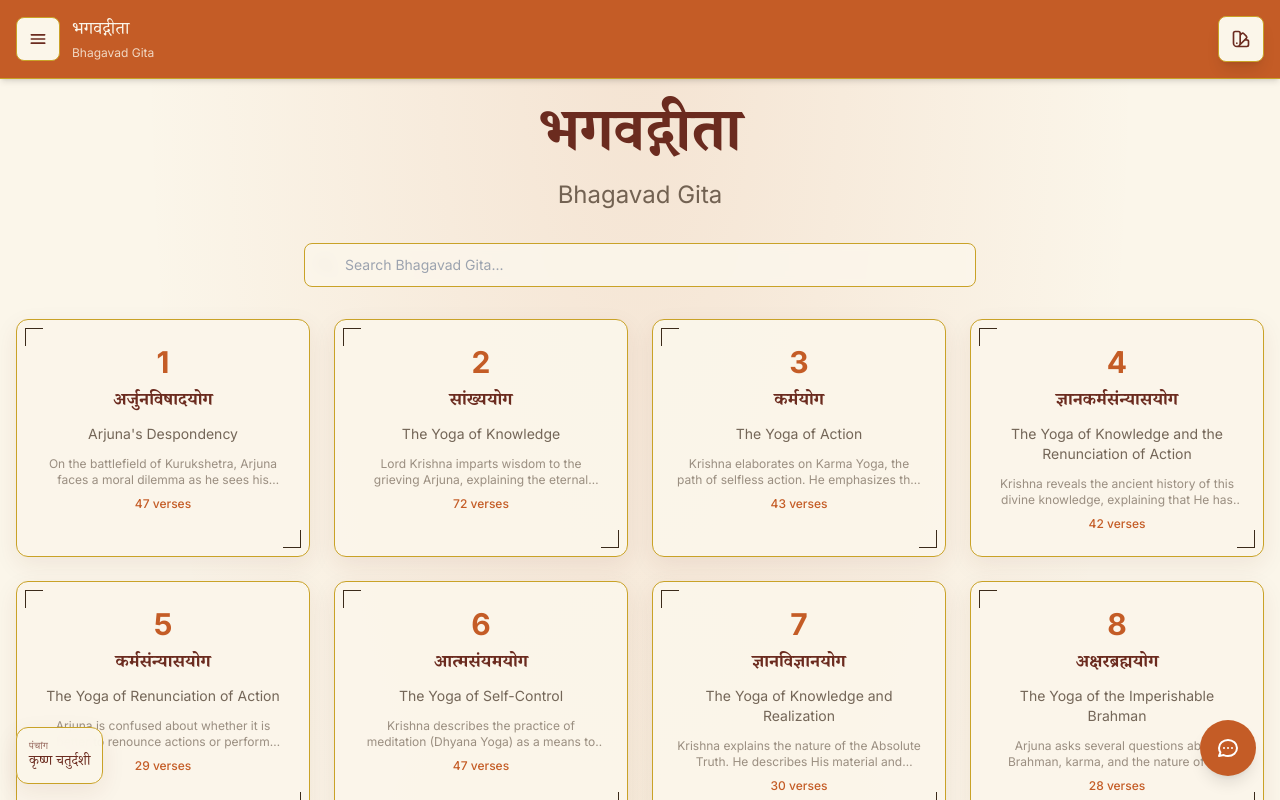
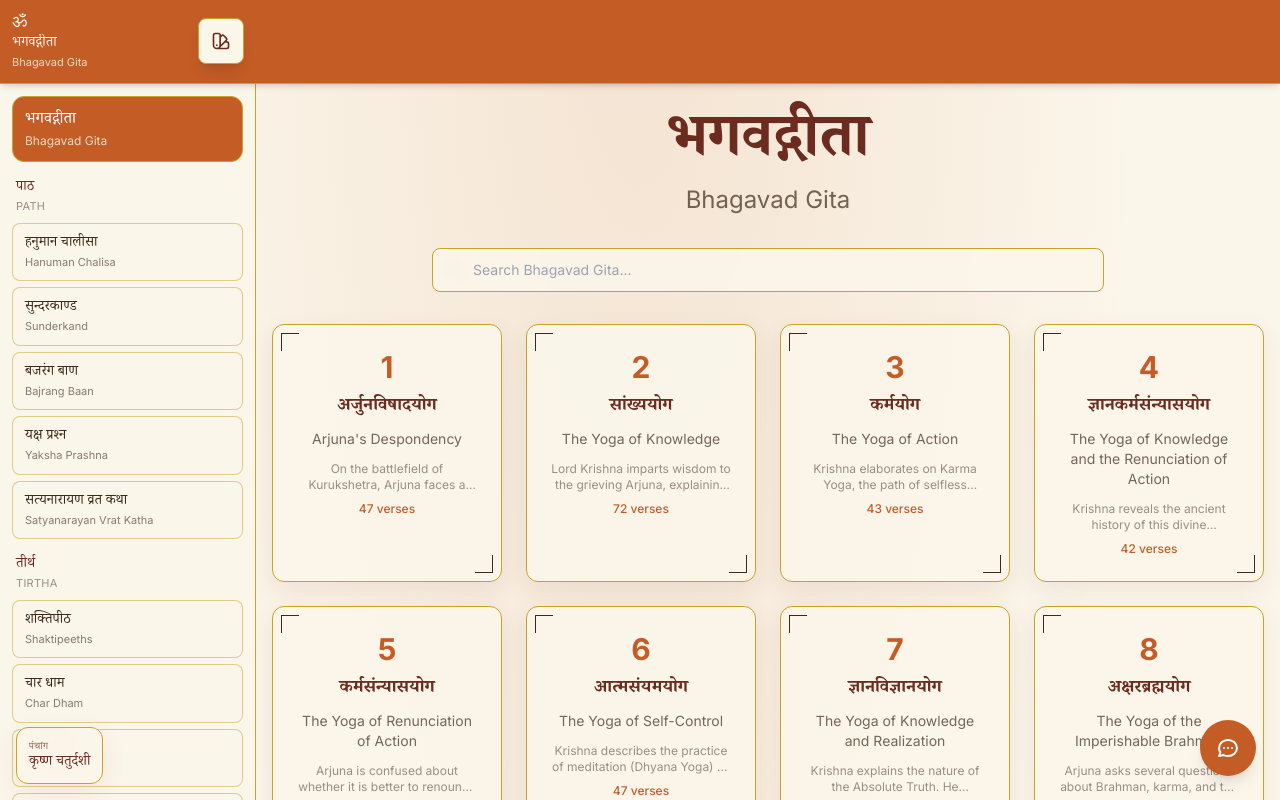
Before and after one commit to TechnoBlogger14o3/dharmic-treasures, a React (Vite) app: page / in a window 1280 px wide. Shown: the top 800 px of the page. Built offline with nearby package versions, Linux system fonts and the light colour scheme; a web font is replaced by a local one.

Commit message:
UI improved

```diff
--- a/src/App.tsx
+++ b/src/App.tsx
@@ -237,11 +237,7 @@ function App() {
 
   return (
     <ErrorBoundary>
-      <div className={`min-h-screen transition-colors duration-500 ${backgroundClasses[backgroundTheme]}`}>
-        {/* Header with Text Type Selector */}
-        <div className="sticky top-0 z-50 bg-saffron shadow-md border-b border-gold">
-          <div className="container mx-auto px-3 sm:px-4 py-3 sm:py-4">
-            <div className="flex items-center justify-between gap-2">
+      <div className={`min-h-screen flex flex-col transition-colors duration-500 ${backgroundClasses[backgroundTheme]}`}>
         <SiteNav
           currentType={textType}
           labels={textConfigsBase}
@@ -251,21 +247,16 @@ function App() {
             setSelectedVerse(1)
             setSourcePdf(null)
           }}
-              />
-              <div className="flex-shrink-0">
+        >
           <BackgroundSelector
             currentTheme={backgroundTheme}
             onThemeChange={setBackgroundTheme}
             themes={Object.keys(backgroundClasses)}
           />
-              </div>
-            </div>
-          </div>
-        </div>
-
+        </SiteNav>
 
         {/* Main Content */}
-        <div className="relative z-10">
+        <div className="relative z-10 flex-1 md:pl-64">
           {sourcePdf ? (
             <Suspense fallback={<LoadingSpinner />}>
               <div key={`source-pdf-${sourcePdf.path}-${sourcePdf.page}`} className="animate-fadeIn">
@@ -344,7 +335,7 @@ function App() {
         <PanchangWidget />
         <GitaChatbot />
 
-        <footer className="mt-12 border-t border-gold bg-cream">
+        <footer className="mt-auto border-t border-gold bg-cream md:pl-64">
           <div className="container mx-auto px-4 py-8 text-center text-sm text-ink">
             <div className="text-xs uppercase tracking-[0.2em] text-maroon/80 font-serif">Connect & Explore</div>
             <div className="mt-2 text-base font-semibold text-maroon">
--- a/src/components/ChapterView.tsx
+++ b/src/components/ChapterView.tsx
@@ -133,8 +133,7 @@ export default function ChapterView({
             backgroundPosition: 'center top',
             backgroundRepeat: 'no-repeat',
             backgroundAttachment: 'fixed',
-            top: '40px',
-            height: 'calc(100% - 40px)',
+            inset: 0,
           }}
         >
           {/* Gradient fade overlays for smooth edges */}
--- a/src/components/SiteNav.tsx
+++ b/src/components/SiteNav.tsx
@@ -1,4 +1,4 @@
-import { useEffect, useState } from 'react'
+import { useEffect, useState, type ReactNode } from 'react'
 import type { TextType } from '../../types'
 import { NAV_GROUPS } from '../utils/siteNav'
 
@@ -6,9 +6,86 @@ interface SiteNavProps {
   currentType: TextType
   labels: Record<TextType, { name: string; nameHindi: string }>
   onSelect: (type: TextType) => void
+  children?: ReactNode
 }
 
-export default function SiteNav({ currentType, labels, onSelect }: SiteNavProps) {
+function CurrentTitle({ current }: { current: { name: string; nameHindi: string } }) {
+  return (
+    <div className="min-w-0">
+      <div className="text-lg leading-none">ॐ</div>
+      <div className="font-serif text-sm mt-1 truncate">{current.nameHindi}</div>
+      <div className="text-[11px] text-cream/80 truncate">{current.name}</div>
+    </div>
+  )
+}
+
+function NavList({
+  currentType,
+  labels,
+  onChoose,
+}: {
+  currentType: TextType
+  labels: Record<TextType, { name: string; nameHindi: string }>
+  onChoose: (type: TextType) => void
+}) {
+  return (
+    <div className="p-3 pb-8 space-y-4">
+      {NAV_GROUPS.map((group) => {
+        if (group.kind === 'item') {
+          const selected = currentType === group.type
+          return (
+            <button
+              key={group.id}
+              type="button"
+              onClick={() => onChoose(group.type)}
+              className={`w-full text-left px-3 py-3 rounded-xl border touch-manipulation min-h-[48px] ${
+                selected
+                  ? 'bg-saffron text-white border-gold'
+                  : 'bg-cream border-gold/70 text-ink hover:bg-saffron-light'
+              }`}
+            >
+              <div className="font-serif text-base">{labels[group.type].nameHindi}</div>
+              <div className={`text-xs ${selected ? 'text-cream/80' : 'text-ink/60'}`}>
+                {labels[group.type].name}
+              </div>
+            </button>
+          )
+        }
+
+        return (
+          <div key={group.id}>
+            <div className="px-1 mb-2">
+              <div className="font-serif text-maroon text-sm">{group.nameHindi}</div>
+              <div className="text-[11px] uppercase tracking-wide text-ink/50">{group.name}</div>
+            </div>
+            <div className="space-y-1.5">
+              {group.types.map((type) => {
+                const selected = currentType === type
+                return (
+                  <button
+                    key={type}
+                    type="button"
+                    onClick={() => onChoose(type)}
+                    className={`w-full text-left px-3 py-2.5 rounded-lg border touch-manipulation min-h-[44px] ${
+                      selected
+                        ? 'bg-saffron-light border-gold text-maroon'
+                        : 'bg-cream border-gold/50 text-ink hover:bg-saffron-light/70'
+                    }`}
+                  >
+                    <div className="font-serif text-sm">{labels[type].nameHindi}</div>
+                    <div className="text-[11px] text-ink/60">{labels[type].name}</div>
+                  </button>
+                )
+              })}
+            </div>
+          </div>
+        )
+      })}
+    </div>
+  )
+}
+
+export default function SiteNav({ currentType, labels, onSelect, children }: SiteNavProps) {
   const [open, setOpen] = useState(false)
   const current = labels[currentType]
 
@@ -33,27 +110,38 @@ export default function SiteNav({ currentType, labels, onSelect }: SiteNavProps)
 
   return (
     <>
-      <div className="flex-1 min-w-0 flex items-center gap-2 sm:gap-3">
-        <button
-          type="button"
-          aria-expanded={open}
-          aria-controls="site-menu"
-          onClick={() => setOpen(true)}
-          className="flex-shrink-0 bg-cream rounded-lg border border-gold min-w-[44px] min-h-[44px] flex items-center justify-center touch-manipulation hover:bg-saffron-light"
-          aria-label="Open menu"
-        >
-          <svg className="w-5 h-5 text-maroon" fill="none" stroke="currentColor" viewBox="0 0 24 24" aria-hidden="true">
-            <path strokeLinecap="round" strokeLinejoin="round" strokeWidth={2} d="M4 7h16M4 12h16M4 17h16" />
-          </svg>
-        </button>
-        <div className="min-w-0">
-          <div className="font-serif text-cream text-base sm:text-lg leading-tight truncate">{current.nameHindi}</div>
-          <div className="text-cream/80 text-[11px] sm:text-xs truncate">{current.name}</div>
+      <header className="sticky top-0 z-50 min-h-[5.25rem] bg-saffron text-cream border-b border-gold shadow-md">
+        <div className="flex items-center justify-between gap-2 px-3 py-3 md:w-64">
+          <div className="min-w-0 flex items-center gap-2">
+            <button
+              type="button"
+              aria-expanded={open}
+              aria-controls="site-menu"
+              onClick={() => setOpen(true)}
+              className="md:hidden flex-shrink-0 bg-cream rounded-lg border border-gold min-w-[44px] min-h-[44px] flex items-center justify-center touch-manipulation hover:bg-saffron-light"
+              aria-label="Open menu"
+            >
+              <svg className="w-5 h-5 text-maroon" fill="none" stroke="currentColor" viewBox="0 0 24 24" aria-hidden="true">
+                <path strokeLinecap="round" strokeLinejoin="round" strokeWidth={2} d="M4 7h16M4 12h16M4 17h16" />
+              </svg>
+            </button>
+            <CurrentTitle current={current} />
+          </div>
+          <div className="flex-shrink-0">{children}</div>
         </div>
-      </div>
+      </header>
+
+      <aside
+        aria-label="Site sections"
+        className="hidden md:flex flex-col fixed left-0 top-[5.25rem] bottom-0 z-40 w-64 bg-cream border-r border-gold"
+      >
+        <div className="flex-1 overflow-y-auto">
+          <NavList currentType={currentType} labels={labels} onChoose={choose} />
+        </div>
+      </aside>
 
       {open ? (
-        <div className="fixed inset-0 z-[60]" role="presentation">
+        <div className="md:hidden fixed inset-0 z-[60]" role="presentation">
           <button
             type="button"
             className="absolute inset-0 bg-ink/40"
@@ -66,11 +154,7 @@ export default function SiteNav({ currentType, labels, onSelect }: SiteNavProps)
             className="absolute inset-y-0 left-0 w-[min(20rem,88vw)] bg-cream border-r border-gold shadow-2xl overflow-y-auto"
           >
             <div className="sticky top-0 z-10 bg-saffron text-cream px-4 py-4 border-b border-gold flex items-center justify-between">
-              <div>
-                <div className="text-lg leading-none">ॐ</div>
-                <div className="font-serif text-sm mt-1">धर्मिक निधि</div>
-                <div className="text-[11px] text-cream/80">Dharmic Treasures</div>
-              </div>
+              <CurrentTitle current={current} />
               <button
                 type="button"
                 onClick={() => setOpen(false)}
@@ -82,60 +166,7 @@ export default function SiteNav({ currentType, labels, onSelect }: SiteNavProps)
                 </svg>
               </button>
             </div>
-
-            <div className="p-3 pb-24 space-y-4">
-              {NAV_GROUPS.map((group) => {
-                if (group.kind === 'item') {
-                  const selected = currentType === group.type
-                  return (
-                    <button
-                      key={group.id}
-                      type="button"
-                      onClick={() => choose(group.type)}
-                      className={`w-full text-left px-3 py-3 rounded-xl border touch-manipulation min-h-[48px] ${
-                        selected
-                          ? 'bg-saffron text-white border-gold'
-                          : 'bg-cream border-gold/70 text-ink hover:bg-saffron-light'
-                      }`}
-                    >
-                      <div className="font-serif text-base">{labels[group.type].nameHindi}</div>
-                      <div className={`text-xs ${selected ? 'text-cream/80' : 'text-ink/60'}`}>
-                        {labels[group.type].name}
-                      </div>
-                    </button>
-                  )
-                }
-
-                return (
-                  <div key={group.id}>
-                    <div className="px-1 mb-2">
-                      <div className="font-serif text-maroon text-sm">{group.nameHindi}</div>
-                      <div className="text-[11px] uppercase tracking-wide text-ink/50">{group.name}</div>
-                    </div>
-                    <div className="space-y-1.5">
-                      {group.types.map((type) => {
-                        const selected = currentType === type
-                        return (
-                          <button
-                            key={type}
-                            type="button"
-                            onClick={() => choose(type)}
-                            className={`w-full text-left px-3 py-2.5 rounded-lg border touch-manipulation min-h-[44px] ${
-                              selected
-                                ? 'bg-saffron-light border-gold text-maroon'
-                                : 'bg-cream border-gold/50 text-ink hover:bg-saffron-light/70'
-                            }`}
-                          >
-                            <div className="font-serif text-sm">{labels[type].nameHindi}</div>
-                            <div className="text-[11px] text-ink/60">{labels[type].name}</div>
-                          </button>
-                        )
-                      })}
-                    </div>
-                  </div>
-                )
-              })}
-            </div>
+            <NavList currentType={currentType} labels={labels} onChoose={choose} />
           </nav>
         </div>
       ) : null}
```
Lines whose indentation alone changed are shown as unchanged.
